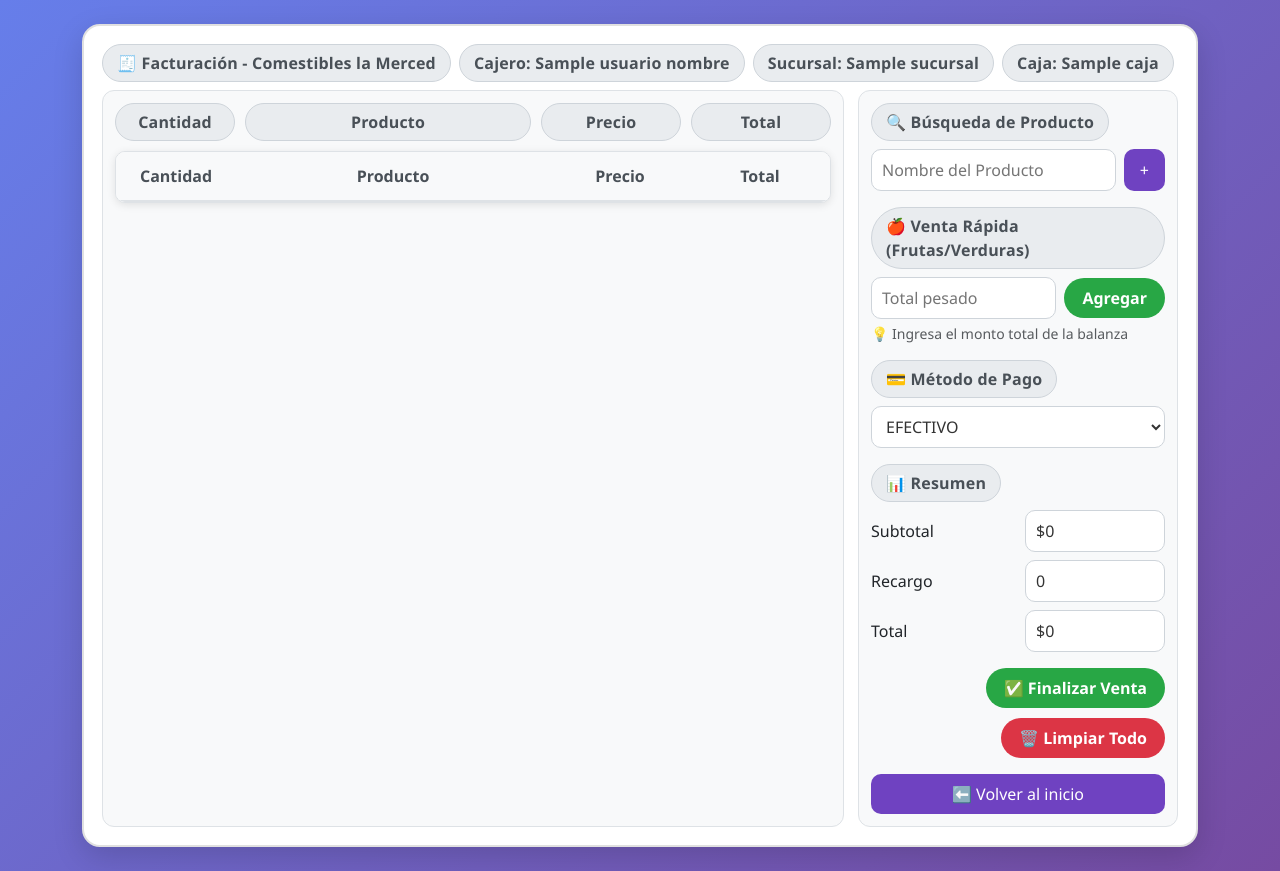
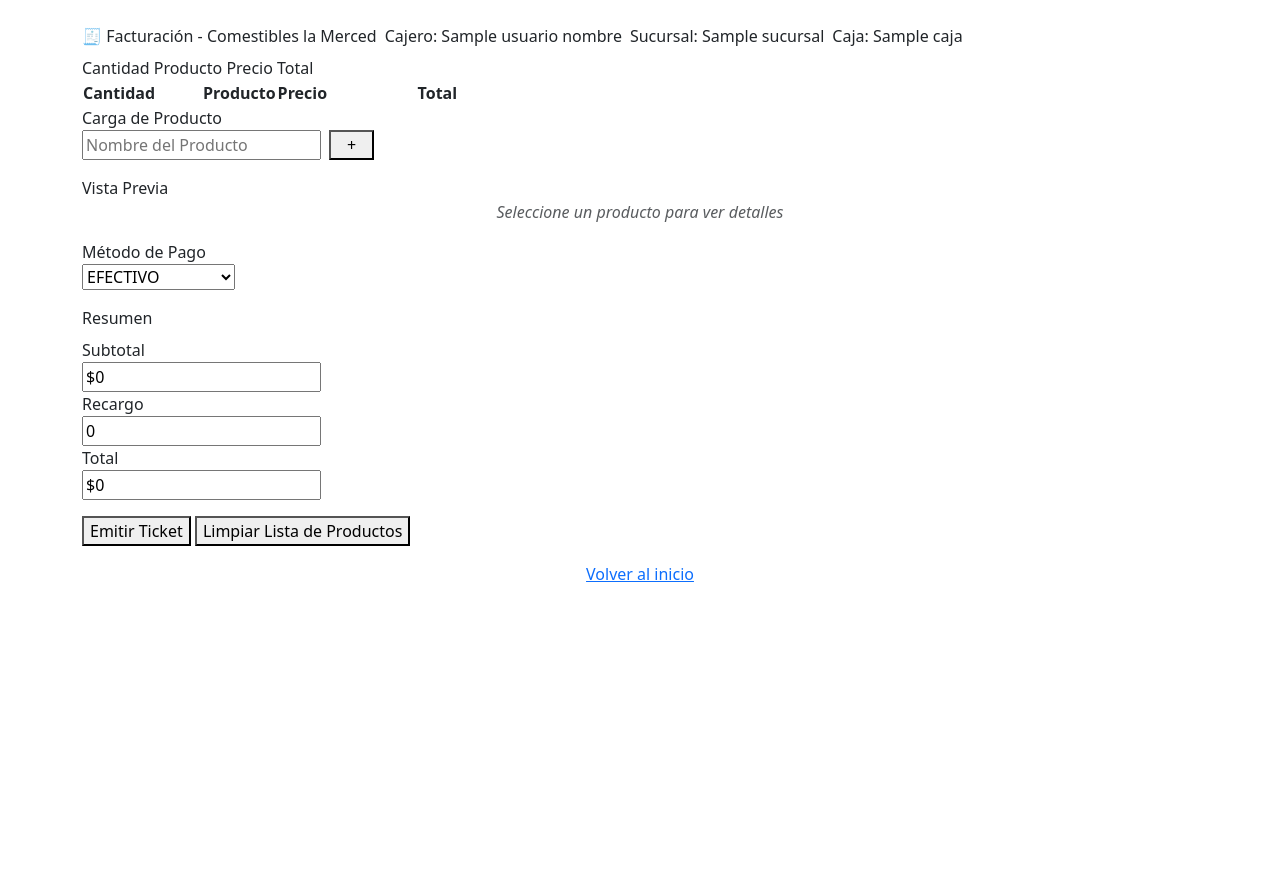
Before and after one commit to IgnacioCasula/LaMercedComestiblesSuper, a Django app: template ventas/templates/HTML/registrar_venta.html in a window 1280 px wide. After the commit the page ends 582 px from the top, so only its background shows below. Run offline with Django 4.2, Linux system fonts and the light colour scheme; tables that the repository leaves empty hold one stand-in row (values such as "Sample post"); the template is opened without the code that fills it: values that come from a table or form of the project are taken from there, most other values are stand-ins (such as "Sample title", 1, 10 or a date in 2020); lists and menus that the app fills with data are empty; some libraries are stand-ins or nearby versions.

Commit message:
Actualización de la rama venta

```diff
--- a/ventas/static/CSS/ventas.css
+++ /dev/null
@@ -1,332 +0,0 @@
-:root{
-    --panel:#ffffff;    /* Cambiado a blanco */
-    --panel-2:#f8f9fa;  /* Gris muy claro */
-    --ink:#333333;      /* Texto oscuro */
-    --line:#dee2e6;     /* Bordes grises claros */
-    --pill:#e9ecef;     /* Pills grises claros */
-    --pill-hi:#ced4da;  /* Pills hover */
-}
-
-body {
-    margin: 0;
-    font-family: 'Segoe UI', Tahoma, Geneva, Verdana, sans-serif;
-    background: linear-gradient(135deg, #667eea 0%, #764ba2 100%);
-    min-height: 100vh;
-    position: relative;
-    overflow-x: hidden;
-}
-
-.frame{
-    background:var(--panel);
-    border-radius:18px;
-    border:2px solid #e0e0e0; /* Borde más suave */
-    box-shadow: inset 0 1px 0 rgba(255,255,255,.08), 0 10px 30px rgba(0,0,0,.15);
-    padding:18px;
-}
-
-.pill{
-    display:inline-block;
-    background:var(--pill);
-    border:1px solid var(--pill-hi);
-    border-radius:999px;
-    padding:6px 14px;
-    font-weight:600;
-    letter-spacing:.2px;
-    color:#495057; /* Texto gris oscuro */
-}
-
-.btn-purple{
-    background:#6f42c1;
-    color:#fff;
-    border:none;
-    border-radius:10px;
-    text-decoration: none;
-    display: inline-block;
-    text-align: center;
-    padding: 8px 16px;
-}
-.btn-purple:hover{
-    background:#5a2dac;
-    color:#fff;
-}
-
-#ventas .workarea{
-    display:grid;
-    grid-template-columns: 1fr 320px;
-    gap:14px;
-}
-
-.gridwrap{
-    background:var(--panel-2);
-    border-radius:12px;
-    padding:12px;
-    border:1px solid var(--line);
-    box-shadow: inset 0 1px 0 rgba(255,255,255,.05);
-}
-
-.gridhead{
-    display:grid;
-    grid-template-columns: 120px 1fr 140px 140px;
-    gap:10px;
-    margin-bottom:10px;
-}
-
-.gridhead .pill{ text-align:center; }
-
-/* ===== TABLA BLANCA ===== */
-table.sheet{
-    width:100%;
-    border-collapse:separate;
-    border-spacing:0;
-    background:#ffffff; /* Fondo blanco sólido */
-    border:1px solid var(--line);
-    border-radius:10px;
-    overflow:hidden;
-    box-shadow: 0 2px 8px rgba(0,0,0,0.1); /* Sombra suave */
-}
-
-table.sheet thead th{
-    background:#f8f9fa; /* Gris muy claro para encabezado */
-    color:#495057; /* Texto gris oscuro */
-    font-weight:600;
-    text-align:center;
-    border-bottom:2px solid var(--line);
-    padding:12px 8px;
-}
-
-table.sheet tbody td{
-    background:#ffffff; /* Fondo blanco */
-    color:#212529; /* Texto casi negro */
-    border-top:1px solid var(--line);
-    border-right:1px solid var(--line);
-    padding:12px 8px;
-    text-align:center;
-    transition: background-color 0.2s ease;
-}
-
-table.sheet tbody tr:nth-child(even) td{
-    background:#f8f9fa; /* Gris muy claro para filas pares */
-}
-
-table.sheet td:last-child, table.sheet th:last-child{ border-right:none; }
-
-table.sheet tbody tr:hover td{
-    background:#e3f2fd; /* Azul muy claro al hover */
-}
-
-.side{
-    background:var(--panel-2);
-    border:1px solid var(--line);
-    box-shadow: inset 0 1px 0 rgba(255,255,255,.05);
-    border-radius:12px;
-    padding:12px;
-}
-
-.inpt{
-    width:100%;
-    background:#ffffff;
-    border:1px solid var(--pill-hi);
-    color:#333;
-    border-radius:10px;
-    padding:8px 10px;
-    outline:none;
-}
-
-.inpt:focus{
-    border-color:#6f42c1;
-    box-shadow: 0 0 0 2px rgba(111, 66, 193, 0.2);
-}
-
-.preview{
-    background:#ffffff;
-    border:1px solid var(--line);
-    border-radius:10px;
-    display:flex;
-    align-items:center;
-    justify-content:center;
-    height:190px;
-    overflow:hidden;
-}
-
-.totbox{
-    display:grid;
-    grid-template-columns: 1fr 140px;
-    gap:8px;
-    align-items:center;
-    margin-bottom: 8px;
-}
-
-.actions{
-    display:flex;
-    gap:10px;
-    justify-content:flex-end;
-    flex-wrap:wrap;
-}
-
-.btn-green{
-    background:#28a745;
-    border:none;
-    border-radius:999px;
-    padding:8px 18px;
-    font-weight:600;
-    color: #fff;
-    transition: background-color 0.2s ease;
-}
-
-.btn-green:hover{
-    background:#218838;
-}
-
-.btn-red{
-    background:#dc3545;
-    border:none;
-    border-radius:999px;
-    padding:8px 18px;
-    font-weight:600;
-    color: #fff;
-    transition: background-color 0.2s ease;
-}
-
-.btn-red:hover{
-    background:#c82333;
-}
-
-.btn-orange{
-    background:#fd7e14;
-    border:none;
-    border-radius:999px;
-    padding:8px 18px;
-    font-weight:600;
-    color:#fff;
-    transition: background-color 0.2s ease;
-}
-
-.btn-orange:hover{
-    background:#e66a00;
-}
-
-/* Estilos para los botones de cantidad */
-.qty-buttons {
-    display: flex;
-    align-items: center;
-    justify-content: center;
-    gap: 5px;
-}
-
-.qty-btn {
-    background: #6c757d;
-    color: white;
-    border: none;
-    border-radius: 50%;
-    width: 25px;
-    height: 25px;
-    display: flex;
-    align-items: center;
-    justify-content: center;
-    cursor: pointer;
-    font-weight: bold;
-    transition: background-color 0.2s ease;
-}
-
-.qty-btn:hover {
-    background: #5a6268;
-}
-
-/* Estilos para el modal del ticket */
-.modal-overlay {
-    position: fixed;
-    top: 0;
-    left: 0;
-    width: 100%;
-    height: 100%;
-    background: rgba(0, 0, 0, 0.7);
-    display: flex;
-    align-items: center;
-    justify-content: center;
-    z-index: 1000;
-}
-
-.modal-content {
-    background: white;
-    color: black;
-    padding: 20px;
-    border-radius: 10px;
-    max-width: 400px;
-    width: 90%;
-    max-height: 80vh;
-    overflow-y: auto;
-    position: relative;
-    box-shadow: 0 10px 30px rgba(0,0,0,0.3);
-}
-
-.close-modal {
-    position: absolute;
-    top: 10px;
-    right: 15px;
-    font-size: 24px;
-    cursor: pointer;
-    color: #000;
-}
-
-.receipt-header {
-    text-align: center;
-    margin-bottom: 15px;
-}
-
-.receipt-line {
-    display: flex;
-    justify-content: space-between;
-    margin: 5px 0;
-}
-
-.receipt-divider {
-    border-top: 1px dashed #000;
-    margin: 10px 0;
-}
-
-.label {
-    margin-bottom: 8px;
-    color: #495057;
-    font-weight: 600;
-}
-
-/* Mejoras visuales adicionales */
-.gridhead .pill {
-    background: #e9ecef;
-    border-color: #ced4da;
-    color: #495057;
-    font-weight: 600;
-}
-
-/* Responsive */
-@media (max-width: 768px) {
-    #ventas .workarea {
-        grid-template-columns: 1fr;
-    }
-
-    .gridhead {
-        grid-template-columns: 80px 1fr 80px 80px;
-    }
-
-    .actions {
-        justify-content: center;
-    }
-}
-
-.btn-eliminar-producto {
-    background: #dc3545;
-    color: white;
-    border: none;
-    border-radius: 50%;
-    width: 25px;
-    height: 25px;
-    margin-left: 10px;
-    cursor: pointer;
-    font-weight: bold;
-    font-size: 12px;
-}
-
-.btn-eliminar-producto:hover {
-    background: #c82333;
-    transform: scale(1.1);
-}
--- a/ventas/static/JS/ventas.js
+++ b/ventas/static/JS/ventas.js
@@ -17,11 +17,12 @@ class GestorVenta {
         document.getElementById('productoInput').addEventListener('input', () => this.buscarProductos());
 
         document.getElementById('btnEmitirTicket').addEventListener('click', () => this.emitirTicket());
-
-        // ELIMINADO: btnProcesarVenta
         document.getElementById('btnCancelarTodo').addEventListener('click', () => this.cancelarTodo());
 
         document.getElementById('recargo').addEventListener('input', () => this.calcularTotales());
+
+        // Event listener para recargo automático por crédito
+        document.getElementById('metodoPago').addEventListener('change', () => this.aplicarRecargoCredito());
 
         console.log('✅ Event listeners configurados');
     }
@@ -41,17 +42,25 @@ class GestorVenta {
 
         resultados.forEach(([id, producto]) => {
             const option = document.createElement('option');
-            option.value = `${producto.nombre} - $${producto.precio}`;
+            // ✅ SOLO el nombre, sin precio
+            option.value = producto.nombre;
             option.setAttribute('data-id', id);
-            option.setAttribute('data-precio', producto.precio);
-               datalist.appendChild(option);
+            datalist.appendChild(option);
         });
     }
 
     agregarProducto() {
-        const nombre = document.getElementById("productoInput").value.trim();
+        const input = document.getElementById("productoInput");
+        let nombre = input.value.trim();
+
+        // ✅ Limpiar nombre - remover cualquier precio que pueda venir
+        if (nombre.includes('$')) {
+            nombre = nombre.split('$')[0].trim();
+        }
+
         if (!nombre) return;
 
+        // Buscar producto por nombre exacto
         const productoEntry = Object.entries(this.catalogo).find(([id, producto]) =>
             producto.nombre.toLowerCase() === nombre.toLowerCase()
         );
@@ -74,8 +83,11 @@ class GestorVenta {
             this.crearFilaProducto(tablaBody, productoId, producto);
         }
 
-        document.getElementById("productoInput").value = "";
+        input.value = "";
         this.calcularTotales();
+
+        // Mostrar vista previa del producto
+        this.mostrarVistaPrevia(productoId, producto);
     }
 
     incrementarCantidad(fila, producto) {
@@ -100,10 +112,12 @@ class GestorVenta {
                     <button class="qty-btn" type="button">-</button>
                     <span class="qty-value">1</span>
                     <button class="qty-btn" type="button">+</button>
-                    <button class="btn-eliminar-producto" onclick="gestorVenta.eliminarProducto(this)">X</button>
                 </div>
             </td>
-            <td class="nombre">${producto.nombre}</td>
+            <td class="nombre">
+                ${producto.nombre} <!-- ✅ SOLO NOMBRE, sin precio -->
+                <button class="btn-eliminar-producto" onclick="gestorVenta.eliminarProducto(this)">X</button>
+            </td>
             <td class="price">$${producto.precio.toFixed(2)}</td>
             <td class="line-total">$${producto.precio.toFixed(2)}</td>
         `;
@@ -168,7 +182,58 @@ class GestorVenta {
         this.calcularTotales();
     }
 
+    // ✅ RECARGO AUTOMÁTICO POR CRÉDITO - CORREGIDO
+    aplicarRecargoCredito() {
+        const metodoPago = document.getElementById('metodoPago').value;
+        const recargoInput = document.getElementById('recargo');
 
+        if (metodoPago === 'TARJETA CREDITO') {
+            // Calcular 20% del subtotal
+            const subtotal = this.obtenerSubtotal();
+            const recargo = subtotal * 0.20;
+            recargoInput.value = recargo.toFixed(2);
+        } else {
+            // Limpiar recargo si no es crédito
+            recargoInput.value = '0';
+        }
+        this.calcularTotales();
+    }
+
+    // Función auxiliar para obtener subtotal
+    obtenerSubtotal() {
+        const subtotalInput = document.getElementById('subtotal');
+        const subtotalText = subtotalInput.value.replace('$', '').trim();
+        return parseFloat(subtotalText) || 0;
+    }
+
+    // ✅ VISTA PREVIA DE PRODUCTOS
+    mostrarVistaPrevia(productoId, producto) {
+        const vistaPrevia = document.getElementById('vistaPreviaProducto');
+        if (!vistaPrevia) return;
+
+        // Ruta de la imagen (basada en código de barras)
+        const rutaImagen = `/static/productos/img/${producto.codigo_barras}.jpg`;
+
+        vistaPrevia.innerHTML = `
+            <div class="vista-previa-card">
+                <div class="text-center mb-3">
+                    <img src="${rutaImagen}"
+                         alt="${producto.nombre}"
+                         class="img-producto-preview"
+                         onerror="this.style.display='none'">
+                </div>
+                <h6 class="text-center mb-2">${producto.nombre}</h6>
+                <div class="text-center mb-2">
+                    <strong class="text-success">$${producto.precio.toFixed(2)}</strong>
+                </div>
+                <div class="small">
+                    <div><strong>Código:</strong> ${producto.codigo_barras}</div>
+                    <div><strong>Stock:</strong> ${producto.stock} unidades</div>
+                    <div><strong>Marca:</strong> ${producto.marca || 'N/A'}</div>
+                </div>
+            </div>
+        `;
+    }
 
     async procesarVenta() {
         console.log('💾 Procesando venta...');
@@ -212,15 +277,61 @@ class GestorVenta {
                 this.cancelarTodo();
                 document.getElementById('numeroVenta').textContent = result.venta_id.toString().padStart(4, '0');
                 document.getElementById('recargo').value = '0';
-                if (typeof window.mostrarTicket === 'function') {
-                    window.mostrarTicket();
-                }
+
+                // ✅ GENERAR PDF AUTOMÁTICAMENTE
+                this.generarPDF(result);
+
             } else {
                 alert('❌ Error al procesar la venta: ' + result.error);
             }
         } catch (error) {
             alert('❌ Error de conexión: ' + error);
         }
+    }
+
+    // ✅ FUNCIÓN GENERAR PDF AUTOMÁTICO
+    generarPDF(resultadoVenta) {
+        console.log('📄 Generando PDF...');
+
+        // Verificar que las librerías estén cargadas
+        if (typeof jspdf === 'undefined' || typeof html2canvas === 'undefined') {
+            console.error('❌ Librerías PDF no disponibles');
+            return;
+        }
+
+        const { jsPDF } = window.jspdf;
+
+        // Capturar el contenido del ticket
+        const ticketElement = document.getElementById('ticketModal');
+
+        html2canvas(ticketElement, {
+            scale: 2,
+            useCORS: true,
+            logging: false
+        }).then(canvas => {
+            const imgData = canvas.toDataURL('image/png');
+            const pdf = new jsPDF('p', 'mm', 'a4');
+            const imgWidth = 190;
+            const pageHeight = 280;
+            const imgHeight = canvas.height * imgWidth / canvas.width;
+            let heightLeft = imgHeight;
+            let position = 10;
+
+            pdf.addImage(imgData, 'PNG', 10, position, imgWidth, imgHeight);
+            heightLeft -= pageHeight;
+
+            while (heightLeft >= 0) {
+                position = heightLeft - imgHeight + 10;
+                pdf.addPage();
+                pdf.addImage(imgData, 'PNG', 10, position, imgWidth, imgHeight);
+                heightLeft -= pageHeight;
+            }
+
+            // Descargar automáticamente
+            pdf.save(`ticket_venta_${resultadoVenta.venta_id}.pdf`);
+
+            console.log('✅ PDF generado y descargado automáticamente');
+        });
     }
 
     emitirTicket() {
--- a/ventas/templates/HTML/registrar_venta.html
+++ b/ventas/templates/HTML/registrar_venta.html
@@ -13,7 +13,7 @@
 <!-- ===== FACTURACIÓN ===== -->
 <div id="ventas" class="container py-4">
   <div class="frame">
-    <div class="d-flex align-items-center gap-2 mb-2 flex-wrap">
+    <div class="d-flex align-items-center gap-2 mb-2">
       <span class="pill">🧾 Facturación - Comestibles la Merced</span>
       <span class="pill">Cajero: {{ usuario_nombre }}</span>
       <span class="pill">Sucursal: {{ sucursal.nombresucursal }}</span>
@@ -46,7 +46,7 @@
       <!-- lateral -->
       <aside class="side">
         <!-- CAMPO DE CARGA DE PRODUCTO -->
-        <div class="label"><span class="pill">🔍 Búsqueda de Producto</span></div>
+        <div class="label"><span class="pill">Carga de Producto</span></div>
         <div class="d-flex gap-2">
           <input id="productoInput" class="inpt" placeholder="Nombre del Producto"
                  list="productosLista" autocomplete="off">
@@ -54,15 +54,15 @@
           <button class="btn-purple px-3" id="btnAgregarProducto">+</button>
         </div>
 
-        <!-- VENTA RÁPIDA FRUTAS/VERDURAS -->
-        <div class="label mt-3"><span class="pill">🍎 Venta Rápida (Frutas/Verduras)</span></div>
-        <div class="d-flex gap-2 align-items-center">
-          <input type="number" id="ventaRapidaMonto" class="inpt" placeholder="Total pesado" step="0.01" min="0">
-          <button class="btn-green" id="btnVentaRapida">Agregar</button>
+        <!-- ✅ VISTA PREVIA DEL PRODUCTO -->
+        <div class="label mt-3"><span class="pill">Vista Previa</span></div>
+        <div id="vistaPreviaProducto" class="preview">
+          <div class="text-center text-muted">
+            <i>Seleccione un producto para ver detalles</i>
+          </div>
         </div>
-        <small class="text-muted d-block mt-1">💡 Ingresa el monto total de la balanza</small>
 
-        <div class="label mt-3"><span class="pill">💳 Método de Pago</span></div>
+        <div class="label mt-3"><span class="pill">Método de Pago</span></div>
         <select id="metodoPago" class="inpt">
           <option value="EFECTIVO">EFECTIVO</option>
           <option value="TARJETA DEBITO">TARJETA DÉBITO</option>
@@ -70,21 +70,21 @@
           <option value="TRANSFERENCIA">TRANSFERENCIA</option>
         </select>
 
-        <div class="label mt-3"><span class="pill">📊 Resumen</span></div>
+        <div class="label mt-3"><span class="pill">Resumen</span></div>
         <div class="totbox mt-2">
           <div>Subtotal</div><input id="subtotal" class="inpt" readonly value="$0">
-          <div>Recargo</div><input id="recargo" class="inpt" value="0" type="number" step="0.01" min="0">
+          <div>Recargo</div><input id="recargo" class="inpt" value="0">
           <div>Total</div><input id="total" class="inpt" readonly value="$0">
         </div>
 
         <div class="actions mt-3">
-          <button class="btn-green" id="btnFinalizarVenta">✅ Finalizar Venta</button>
-          <button class="btn-red" id="btnCancelarTodo">🗑️ Limpiar Todo</button>
+          <button class="btn-green" id="btnEmitirTicket">Emitir Ticket</button>
+          <button class="btn-red" id="btnCancelarTodo">Limpiar Lista de Productos</button>
         </div>
 
         <!-- BOTÓN VOLVER -->
         <div class="text-center mt-3">
-          <a href="{% url 'inicio' %}" class="btn-purple w-100">⬅️ Volver al inicio</a>
+          <a href="{% url 'inicio' %}" class="btn-purple w-100">Volver al inicio</a>
         </div>
       </aside>
     </div>
@@ -99,7 +99,7 @@
       <h3>COMESTIBLES LA MERCED</h3>
       <p>{{ sucursal.nombresucursal|upper }}</p>
       <p>VENTA #<span id="numeroVenta">0000</span></p>
-      <p id="fechaTicket">{{ today|date:"d/m/Y H:i" }}</p>
+      <p id="fechaTicket">{{ today|date:"l, F d, Y"|upper }}</p>
     </div>
 
     <div class="receipt-divider"></div>
@@ -141,11 +141,27 @@
     <p style="text-align: center;">¡GRACIAS POR SU COMPRA!</p>
     <p style="text-align: center;">Comestibles la Merced</p>
     <div class="ticket-actions" style="display: flex; gap: 10px; justify-content: center; margin-top: 20px;">
-      <button class="btn-green" onclick="imprimirYNuevaVenta()">🖨️ Imprimir</button>
-      <button class="btn-red" onclick="cerrarTicket()">❌ Cerrar</button>
+      <button class="btn-green" onclick="confirmarImpresion()">🖨️ Imprimir</button>
+      <button class="btn-red" onclick="cerrarTicket()">❌ Cancelar</button>
     </div>
   </div>
 </div>
+
+<!-- Modal de confirmación -->
+<div id="confirmModal" class="modal-overlay" style="display: none;">
+  <div class="modal-content">
+    <h3>Confirmación de venta</h3>
+    <p>¿Estás seguro?</p>
+    <div class="modal-actions" style="display: flex; gap: 10px; justify-content: center; margin-top: 20px;">
+      <button class="btn-red" onclick="cerrarConfirmacion()">Cancelar</button>
+      <button class="btn-green" onclick="procesarVentaDesdeTicket()">Aceptar</button>
+    </div>
+  </div>
+</div>
+
+<!-- ✅ LIBRERÍAS PARA GENERACIÓN DE PDF -->
+<script src="https://cdnjs.cloudflare.com/ajax/libs/jspdf/2.5.1/jspdf.umd.min.js"></script>
+<script src="https://cdnjs.cloudflare.com/ajax/libs/html2canvas/1.4.1/html2canvas.min.js"></script>
 
 <!-- Cargar JavaScript -->
 <script>
@@ -155,6 +171,7 @@
   const procesarVentaUrl = '{% url "ventas:procesar_venta" %}';
 </script>
 
+<script src="{% static 'JS/ticket.js' %}"></script>
 <script src="{% static 'JS/ventas.js' %}"></script>
 
 </body>
```
Also changed, not shown: cargar_productos.py (+113 -81 lines), ventas/static/JS/ticket.js (line endings or trailing spaces).
